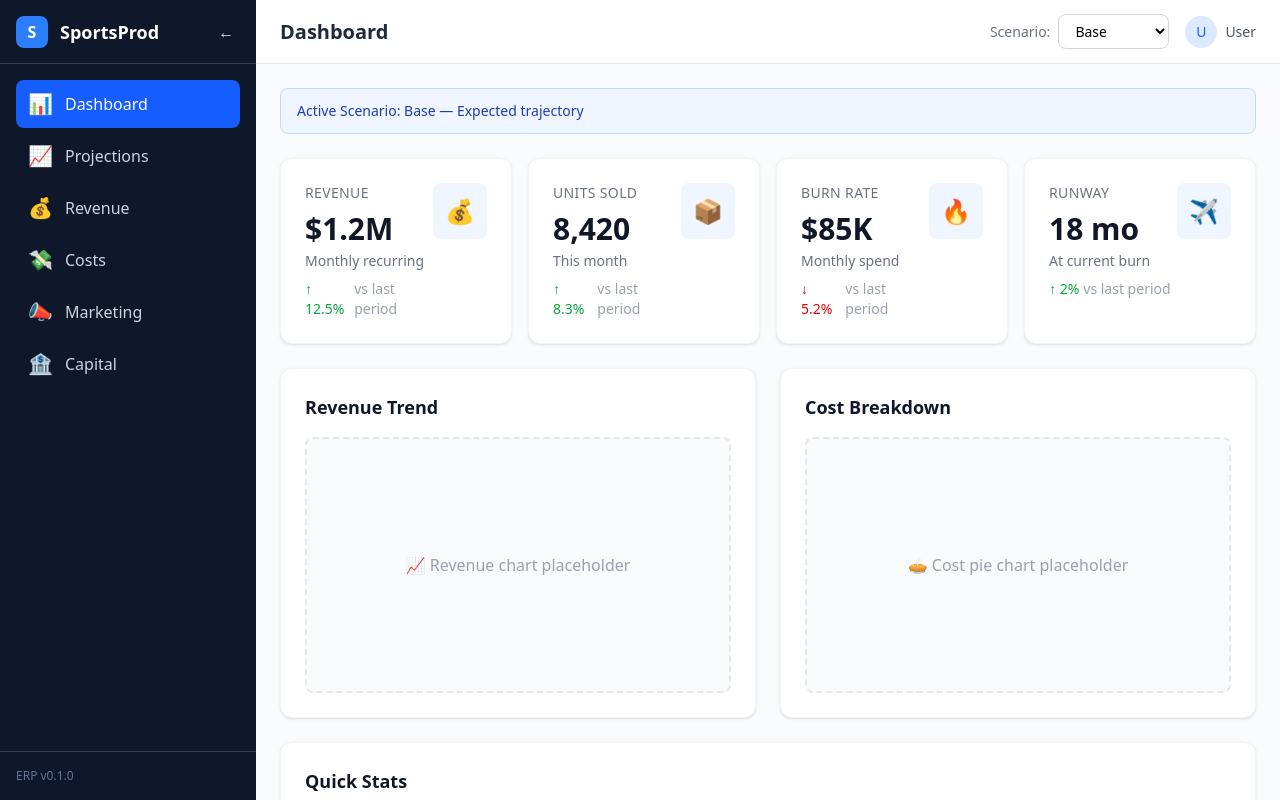
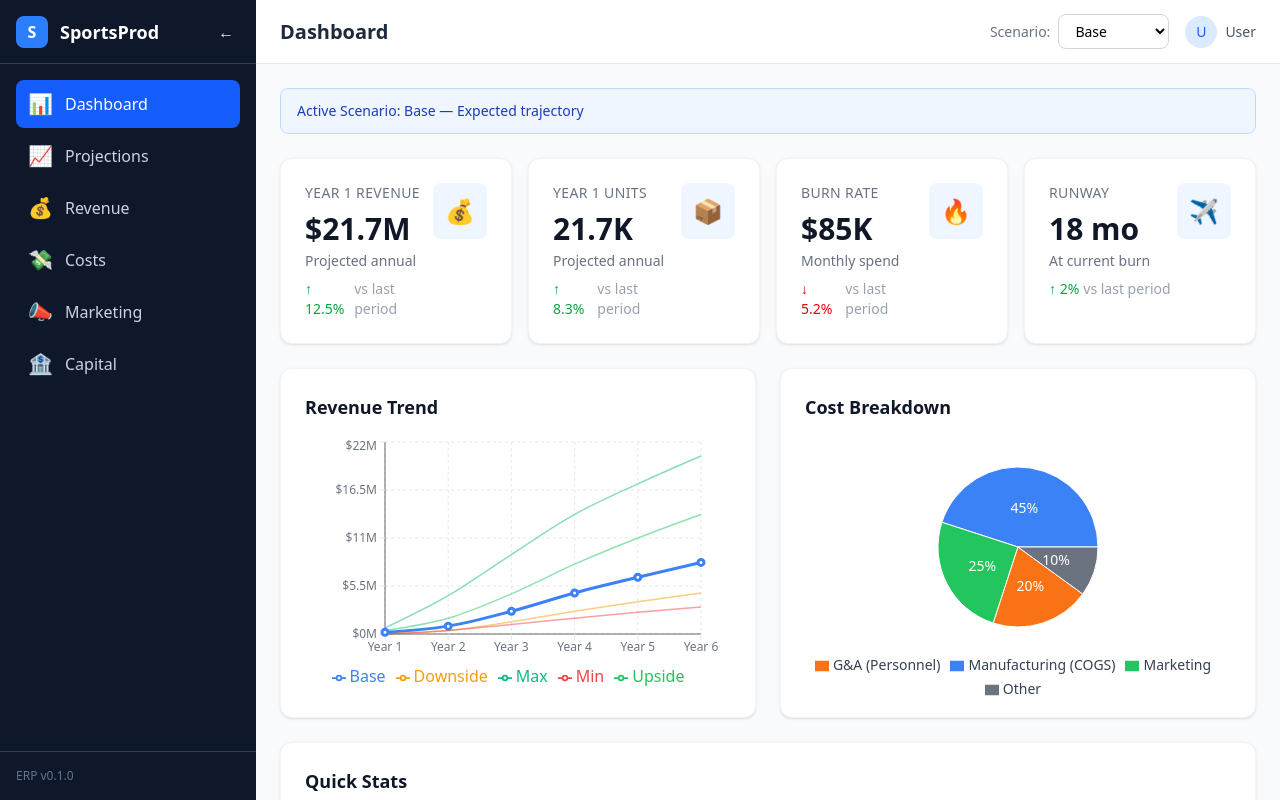
Before and after one commit to elbow-enforcer/sportsprod-erp, a React (Vite) app: page / in a window 1280 px wide. Built offline with nearby package versions, Linux system fonts and the light colour scheme.

Commit message:
feat: add cost breakdown pie chart to dashboard

```diff
--- /dev/null
+++ b/src/components/charts/CostBreakdownChart.tsx
@@ -0,0 +1,88 @@
+import {
+  PieChart,
+  Pie,
+  Cell,
+  Legend,
+  Tooltip,
+  ResponsiveContainer,
+} from 'recharts'
+import type { PieLabelRenderProps } from 'recharts'
+
+const COST_DATA = [
+  { name: 'Manufacturing (COGS)', value: 45, color: '#3B82F6' }, // blue
+  { name: 'Marketing', value: 25, color: '#22C55E' }, // green
+  { name: 'G&A (Personnel)', value: 20, color: '#F97316' }, // orange
+  { name: 'Other', value: 10, color: '#6B7280' }, // gray
+]
+
+const RADIAN = Math.PI / 180
+
+const renderCustomizedLabel = (props: PieLabelRenderProps) => {
+  const { cx, cy, midAngle, innerRadius, outerRadius, percent } = props
+
+  if (
+    typeof cx !== 'number' ||
+    typeof cy !== 'number' ||
+    typeof midAngle !== 'number' ||
+    typeof innerRadius !== 'number' ||
+    typeof outerRadius !== 'number' ||
+    typeof percent !== 'number'
+  ) {
+    return null
+  }
+
+  const radius = innerRadius + (outerRadius - innerRadius) * 0.5
+  const x = cx + radius * Math.cos(-midAngle * RADIAN)
+  const y = cy + radius * Math.sin(-midAngle * RADIAN)
+
+  return (
+    <text
+      x={x}
+      y={y}
+      fill="white"
+      textAnchor="middle"
+      dominantBaseline="central"
+      className="text-sm font-medium"
+    >
+      {`${(percent * 100).toFixed(0)}%`}
+    </text>
+  )
+}
+
+export function CostBreakdownChart() {
+  return (
+    <ResponsiveContainer width="100%" height="100%">
+      <PieChart>
+        <Pie
+          data={COST_DATA}
+          cx="50%"
+          cy="50%"
+          labelLine={false}
+          label={renderCustomizedLabel}
+          outerRadius={80}
+          dataKey="value"
+        >
+          {COST_DATA.map((entry, index) => (
+            <Cell key={`cell-${index}`} fill={entry.color} />
+          ))}
+        </Pie>
+        <Tooltip
+          formatter={(value) => [`${value}%`, 'Percentage']}
+          contentStyle={{
+            backgroundColor: 'white',
+            border: '1px solid #E5E7EB',
+            borderRadius: '8px',
+            boxShadow: '0 2px 4px rgba(0,0,0,0.1)',
+          }}
+        />
+        <Legend
+          verticalAlign="bottom"
+          height={36}
+          formatter={(value) => (
+            <span className="text-sm text-gray-700">{value}</span>
+          )}
+        />
+      </PieChart>
+    </ResponsiveContainer>
+  )
+}
--- /dev/null
+++ b/src/components/charts/RevenueChart.tsx
@@ -0,0 +1,78 @@
+import {
+  LineChart,
+  Line,
+  XAxis,
+  YAxis,
+  CartesianGrid,
+  Tooltip,
+  Legend,
+  ResponsiveContainer,
+} from 'recharts';
+
+interface RevenueChartProps {
+  selectedScenario: string;
+}
+
+// Revenue data in thousands of dollars
+const revenueData = [
+  { year: 'Year 1', min: 0, downside: 0, base: 200, upside: 400, max: 700 },
+  { year: 'Year 2', min: 400, downside: 400, base: 900, upside: 1800, max: 4400 },
+  { year: 'Year 3', min: 1100, downside: 1400, base: 2600, upside: 4600, max: 9100 },
+  { year: 'Year 4', min: 1800, downside: 2600, base: 4700, upside: 8000, max: 13700 },
+  { year: 'Year 5', min: 2500, downside: 3700, base: 6500, upside: 11000, max: 17200 },
+  { year: 'Year 6', min: 3100, downside: 4700, base: 8200, upside: 13700, max: 20400 },
+];
+
+const scenarioConfig: Record<string, { color: string; name: string }> = {
+  max: { color: '#10b981', name: 'Max' },
+  upside: { color: '#22c55e', name: 'Upside' },
+  base: { color: '#3b82f6', name: 'Base' },
+  downside: { color: '#f59e0b', name: 'Downside' },
+  min: { color: '#ef4444', name: 'Min' },
+};
+
+export function RevenueChart({ selectedScenario }: RevenueChartProps) {
+  return (
+    <ResponsiveContainer width="100%" height="100%">
+      <LineChart
+        data={revenueData}
+        margin={{ top: 5, right: 30, left: 20, bottom: 5 }}
+      >
+        <CartesianGrid strokeDasharray="3 3" stroke="#e5e7eb" />
+        <XAxis
+          dataKey="year"
+          tick={{ fill: '#6b7280', fontSize: 12 }}
+          tickLine={{ stroke: '#e5e7eb' }}
+        />
+        <YAxis
+          tick={{ fill: '#6b7280', fontSize: 12 }}
+          tickLine={{ stroke: '#e5e7eb' }}
+          tickFormatter={(value) => `$${value / 1000}M`}
+          domain={[0, 'auto']}
+        />
+        <Tooltip
+          formatter={(value) => [`$${Number(value).toLocaleString()}K`, '']}
+          contentStyle={{
+            backgroundColor: '#fff',
+            border: '1px solid #e5e7eb',
+            borderRadius: '8px',
+          }}
+        />
+        <Legend />
+        {Object.entries(scenarioConfig).map(([key, config]) => (
+          <Line
+            key={key}
+            type="monotone"
+            dataKey={key}
+            name={config.name}
+            stroke={config.color}
+            strokeWidth={selectedScenario === key ? 3 : 1.5}
+            strokeOpacity={selectedScenario === key ? 1 : 0.5}
+            dot={selectedScenario === key}
+            activeDot={selectedScenario === key ? { r: 6 } : undefined}
+          />
+        ))}
+      </LineChart>
+    </ResponsiveContainer>
+  );
+}
--- a/src/dashboard/Dashboard.tsx
+++ b/src/dashboard/Dashboard.tsx
@@ -1,9 +1,33 @@
 import { KPICard } from '../components/KPICard'
+import { CostBreakdownChart } from '../components/charts/CostBreakdownChart'
+import { RevenueChart } from '../components/charts/RevenueChart'
 import { useScenarioStore } from '../stores/scenarioStore'
+import { getAnnualProjections } from '../models/adoption'
 
 export function Dashboard() {
   const { selectedScenarioId, scenarios } = useScenarioStore()
   const selectedScenario = scenarios.find((s) => s.id === selectedScenarioId)
+
+  // Get Year 1 adoption data from the model
+  const year1Units = getAnnualProjections(selectedScenarioId, 2025, 1)[0]
+  const year1Revenue = year1Units * 1000
+
+  // Format values for display
+  const formatCurrency = (value: number): string => {
+    if (value >= 1_000_000) {
+      return `$${(value / 1_000_000).toFixed(1)}M`
+    } else if (value >= 1_000) {
+      return `$${(value / 1_000).toFixed(0)}K`
+    }
+    return `$${value.toFixed(0)}`
+  }
+
+  const formatUnits = (value: number): string => {
+    if (value >= 1_000) {
+      return `${(value / 1_000).toFixed(1)}K`
+    }
+    return value.toFixed(0)
+  }
 
   return (
     <div className="space-y-6">
@@ -20,18 +44,18 @@ export function Dashboard() {
       {/* KPI Cards Row */}
       <div className="grid grid-cols-1 md:grid-cols-2 lg:grid-cols-4 gap-4">
         <KPICard
-          title="Revenue"
-          value="$1.2M"
+          title="Year 1 Revenue"
+          value={formatCurrency(year1Revenue)}
           trend={{ value: 12.5, isPositive: true }}
           icon={<span className="text-2xl">💰</span>}
-          subtitle="Monthly recurring"
+          subtitle="Projected annual"
         />
         <KPICard
-          title="Units Sold"
-          value="8,420"
+          title="Year 1 Units"
+          value={formatUnits(year1Units)}
           trend={{ value: 8.3, isPositive: true }}
           icon={<span className="text-2xl">📦</span>}
-          subtitle="This month"
+          subtitle="Projected annual"
         />
         <KPICard
           title="Burn Rate"
@@ -49,14 +73,14 @@ export function Dashboard() {
         />
       </div>
 
-      {/* Charts Section (Placeholder) */}
+      {/* Charts Section */}
       <div className="grid grid-cols-1 lg:grid-cols-2 gap-6">
         <div className="bg-white rounded-xl shadow-sm border border-gray-100 p-6">
           <h3 className="text-lg font-semibold text-gray-900 mb-4">
             Revenue Trend
           </h3>
-          <div className="h-64 flex items-center justify-center bg-gray-50 rounded-lg border-2 border-dashed border-gray-200">
-            <p className="text-gray-400">📈 Revenue chart placeholder</p>
+          <div className="h-64">
+            <RevenueChart selectedScenario={selectedScenarioId} />
           </div>
         </div>
 
@@ -64,8 +88,8 @@ export function Dashboard() {
           <h3 className="text-lg font-semibold text-gray-900 mb-4">
             Cost Breakdown
           </h3>
-          <div className="h-64 flex items-center justify-center bg-gray-50 rounded-lg border-2 border-dashed border-gray-200">
-            <p className="text-gray-400">🥧 Cost pie chart placeholder</p>
+          <div className="h-64">
+            <CostBreakdownChart />
           </div>
         </div>
       </div>
```
